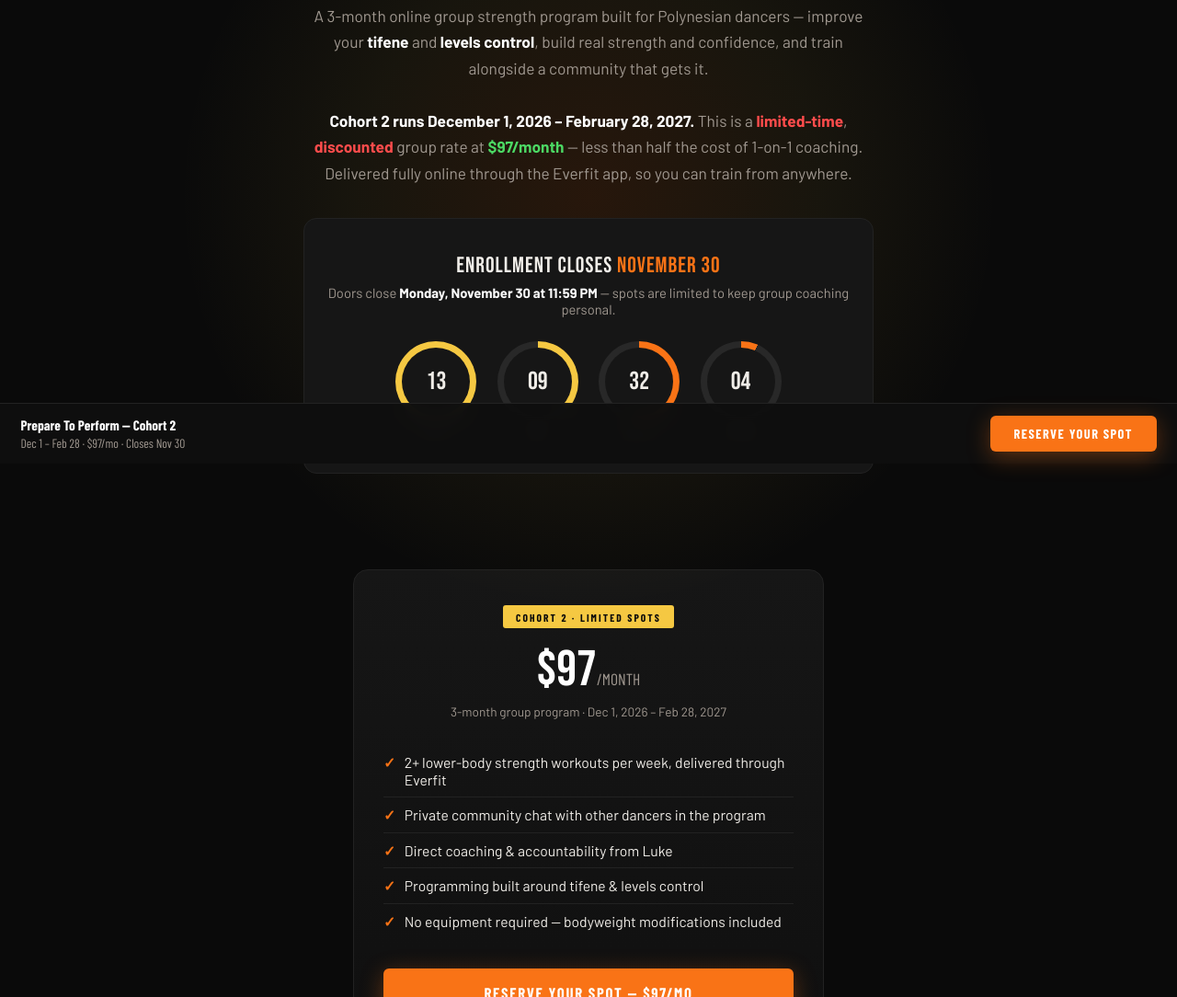
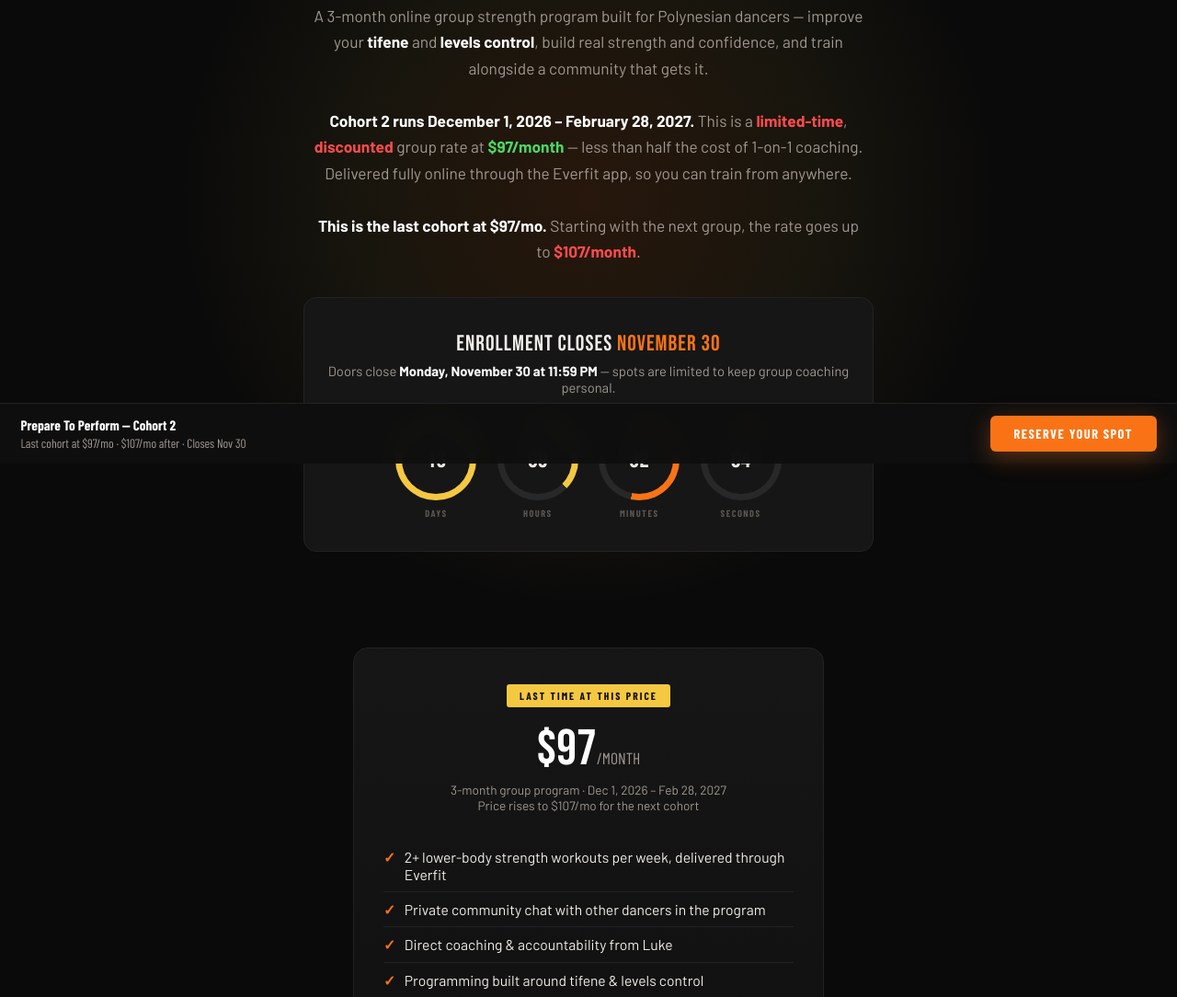
Before and after one commit to lukehjholloway/Fit-With-Luke, a plain HTML site: page group-training/index.html in a window 1280 px wide. Shown: the part 296-1380 px from the top of the page at 92% size. Drawn offline with nearby package versions, Linux system fonts and the light colour scheme; a web font is replaced by a local one.

Commit message:
Add last-chance-at-\$97 messaging ahead of \$107 price increase
Updated hero copy, tier card badge/note, sticky CTA bar, and the
homepage promo strip to tell visitors this is the final cohort at
the \$97/mo rate before it rises to \$107/mo.

Co-Authored-By: Claude Sonnet 5 <noreply@anthropic.com>
Claude-Session: https://claude.ai/code/session_013z1gvveKyBEtMVTaBKkkFC

```diff
--- a/group-training/index.html
+++ b/group-training/index.html
@@ -169,6 +169,8 @@
       <br><br>
       <strong>Cohort 2 runs December 1, 2026 – February 28, 2027.</strong>
       This is a <span class="hl-red">limited-time</span>, <span class="hl-red">discounted</span> group rate at <span class="hl-green">$97/month</span> — less than half the cost of 1-on-1 coaching. Delivered fully online through the Everfit app, so you can train from anywhere.
+      <br><br>
+      <strong>This is the last cohort at $97/mo.</strong> Starting with the next group, the rate goes up to <span class="hl-red">$107/month</span>.
     </p>
 
     <div class="countdown-wrap" id="countdownSection">
@@ -192,9 +194,9 @@
 
 <section class="tier-section">
   <div class="tier">
-    <div class="tier-badge">Cohort 2 &middot; Limited Spots</div>
+    <div class="tier-badge">Last Time at This Price</div>
     <div class="tier-price">$97<span>/month</span></div>
-    <div class="tier-note">3-month group program &middot; Dec 1, 2026 – Feb 28, 2027</div>
+    <div class="tier-note">3-month group program &middot; Dec 1, 2026 – Feb 28, 2027<br>Price rises to $107/mo for the next cohort</div>
     <ul>
       <li>2+ lower-body strength workouts per week, delivered through Everfit</li>
       <li>Private community chat with other dancers in the program</li>
@@ -251,7 +253,7 @@
 </footer>
 
 <div class="sticky-bar">
-  <div class="sticky-bar-text"><strong>Prepare To Perform — Cohort 2</strong>Dec 1 – Feb 28 &middot; $97/mo &middot; Closes Nov 30</div>
+  <div class="sticky-bar-text"><strong>Prepare To Perform — Cohort 2</strong>Last cohort at $97/mo &middot; $107/mo after &middot; Closes Nov 30</div>
   <a class="cta-btn" href="https://buy.stripe.com/fZu4grahBfye0paejy2880A">Reserve Your Spot</a>
 </div>
 
```
Also changed, not shown: index.html (+1 -1 lines).
